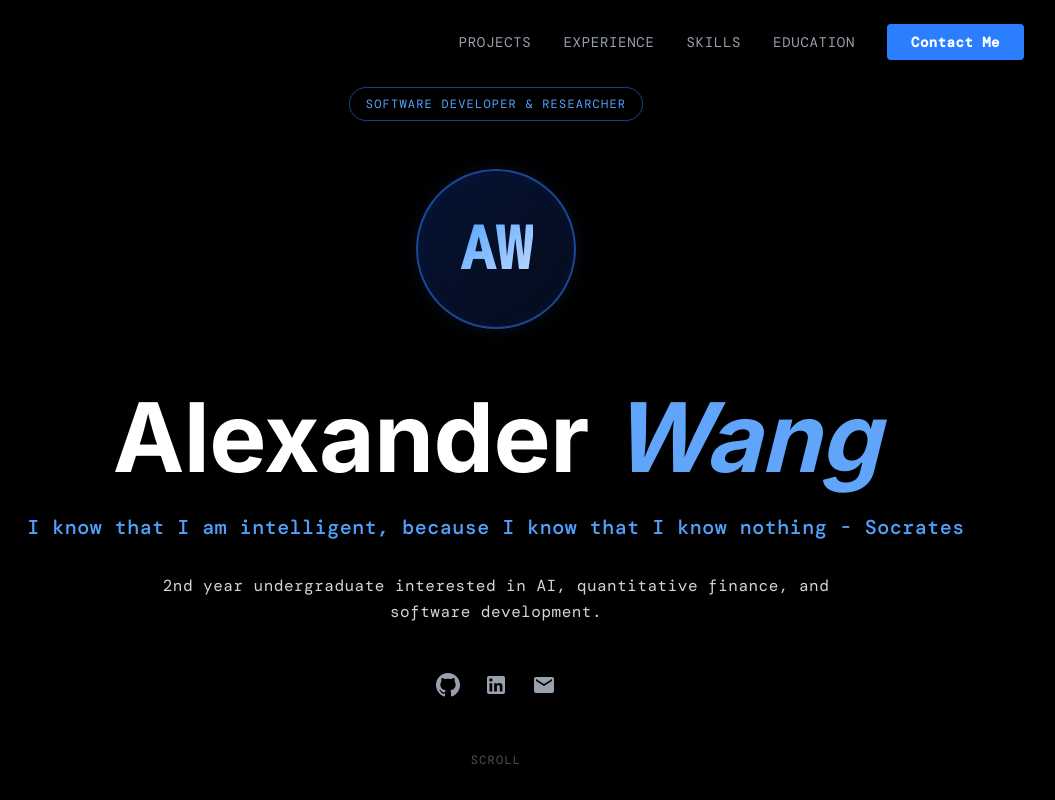
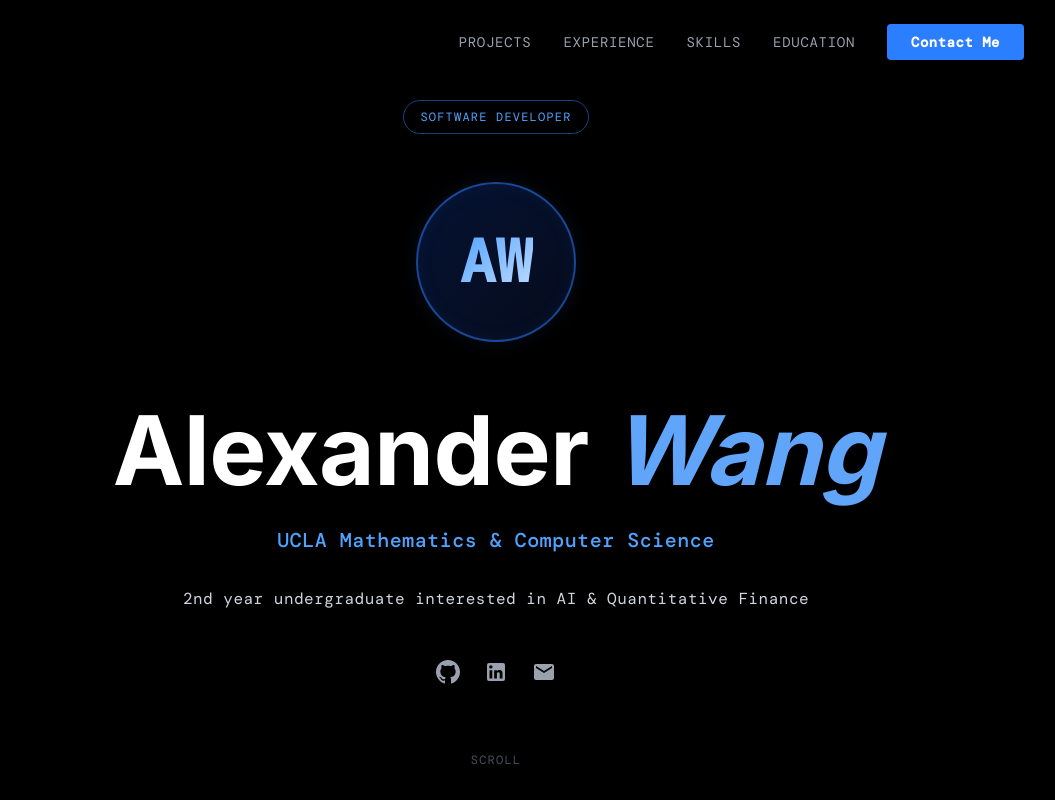
Before and after one commit to AlexNicholasWang/Personal-Website, a React (Vite) app: page / in a window 1280 px wide. Shown: the top 800 px of the page, without its empty margins (144-1199 px from the left). Built offline with nearby package versions, Linux system fonts and the light colour scheme.

Commit message:
new changes

```diff
--- a/src/app/App.tsx
+++ b/src/app/App.tsx
@@ -12,12 +12,12 @@ const PORTFOLIO_DATA = {
     ]
   },
   hero: {
-    tag: "Software Developer & Researcher",
+    tag: "Software Developer",
     initials: "AW",
     firstName: "Alexander",
     lastName: "Wang",
-    title: "I know that I am intelligent, because I know that I know nothing - Socrates",
-    bio: "2nd year undergraduate interested in AI, quantitative finance, and software development.",
+    title: "UCLA Mathematics & Computer Science",
+    bio: "2nd year undergraduate interested in AI & Quantitative Finance",
     socialLinks: [
       { label: "GitHub", href: "https://github.com/AlexNicholasWang", icon: "github" },
       { label: "LinkedIn", href: "https://www.linkedin.com/in/alexwang67/", icon: "linkedin" },
@@ -144,7 +144,7 @@ const PORTFOLIO_DATA = {
   },
 
   achievements: {
-    title: "Awards & Achievements",
+    title: "Achievements",
     items: [
       {
         title: "IMC Prosperity 4 Finalist",
```
